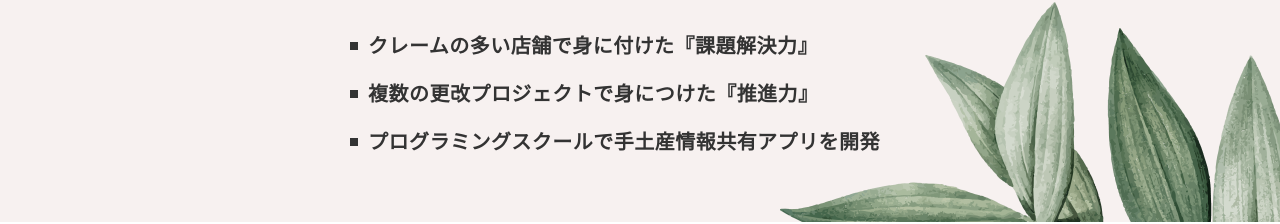
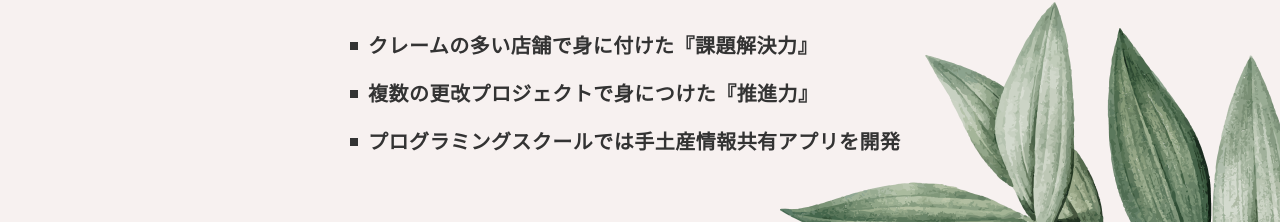
Before and after one commit to chiapini/portfolio-site, a plain HTML site: page index.html in a window 1280 px wide. Shown: the part 433-657 px from the top of the page. Drawn offline with nearby package versions, Linux system fonts and the light colour scheme.

Commit message:
Update index.html

```diff
--- a/index.html
+++ b/index.html
@@ -89,7 +89,7 @@
               <!-- 記載番号：10 -->
               <li class="firstview__point-item">クレームの多い店舗で身に付けた『課題解決力』</li>
               <li class="firstview__point-item">複数の更改プロジェクトで身につけた『推進力』</li>
-              <li class="firstview__point-item">プログラミングスクールで手土産情報共有アプリを開発</li>
+              <li class="firstview__point-item">プログラミングスクールでは手土産情報共有アプリを開発</li>
             </ul>
           </div>
         </div>
```
